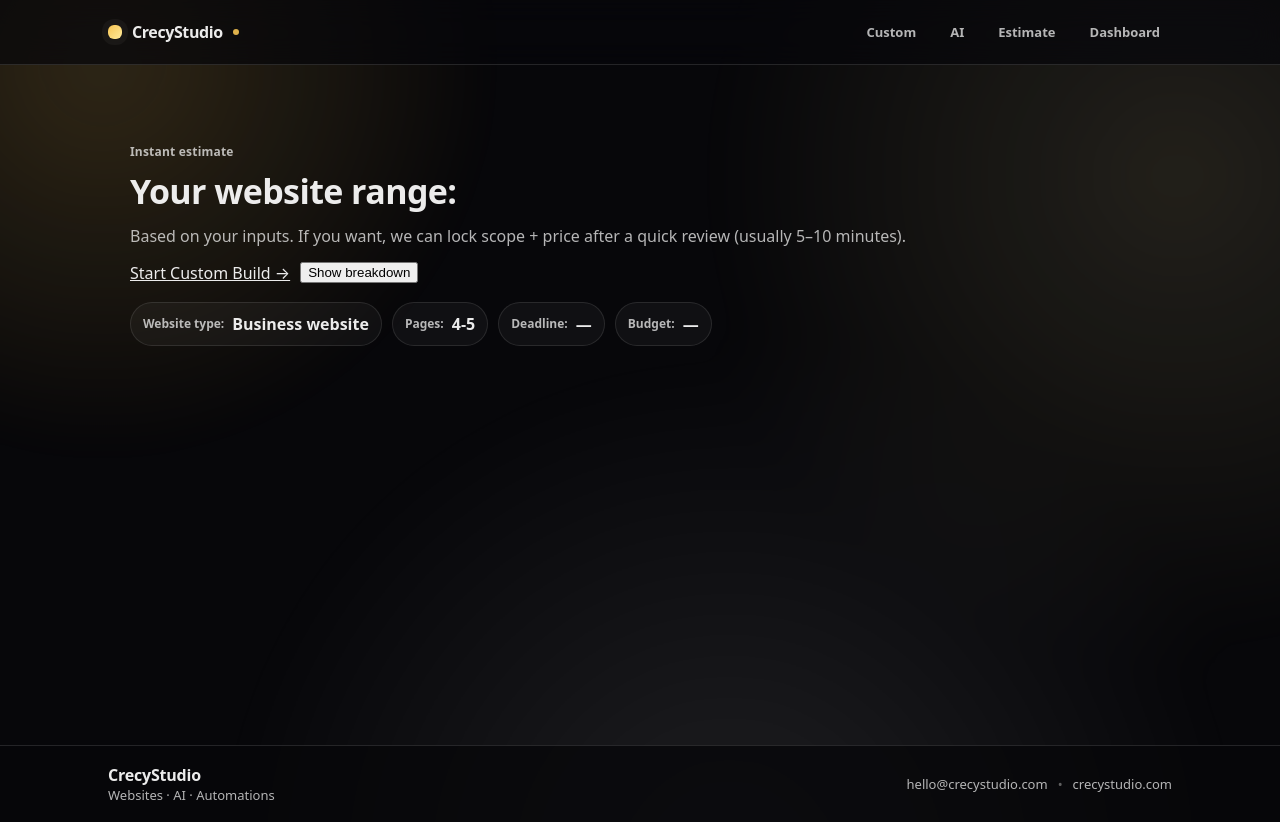
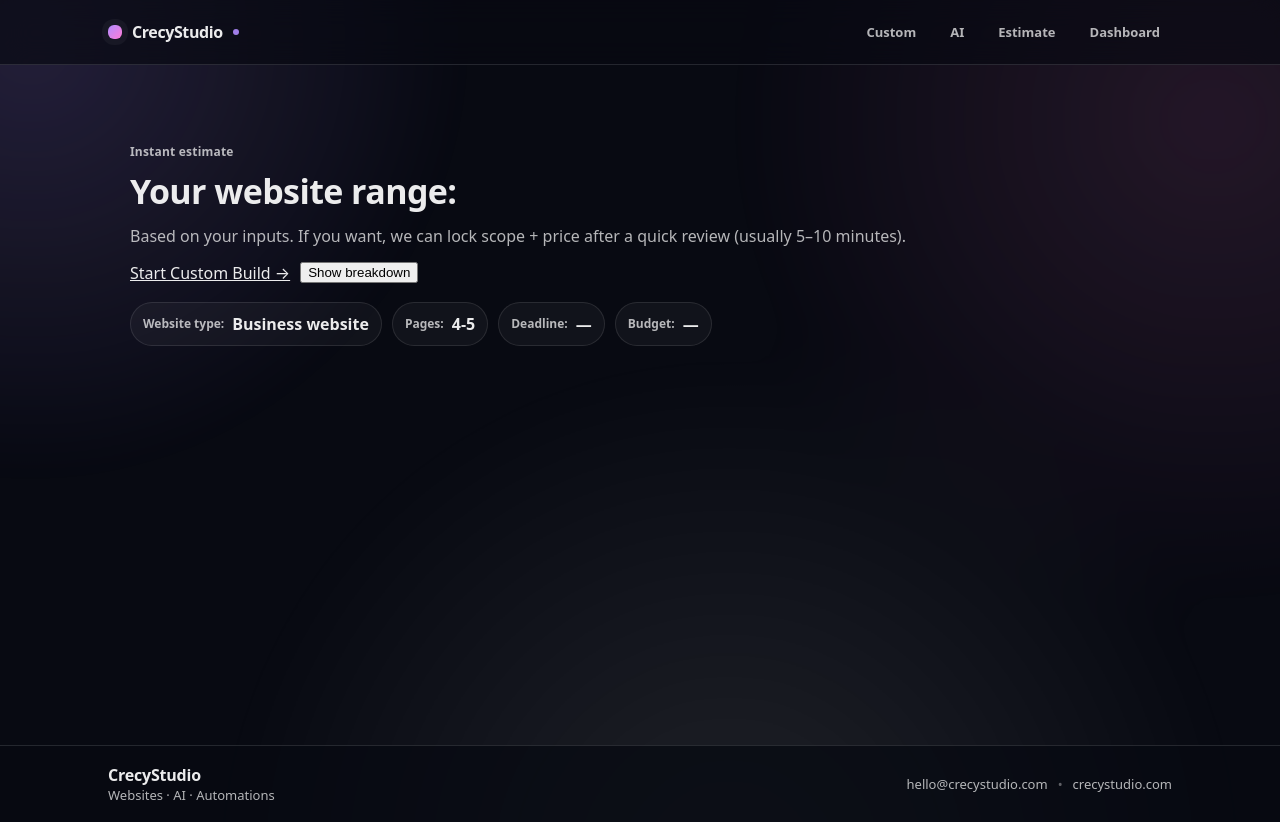
Before and after one commit to kkoly10/website-builder, a Next.js app: page /estimate in a window 1280 px wide. Built offline with nearby package versions, Linux system fonts and the light colour scheme.

Commit message:
Update globals.css

```diff
--- a/app/globals.css
+++ b/app/globals.css
@@ -1,11 +1,11 @@
-/* app/globals.css — THEME 5 (Obsidian + Gold) */
+/* app/globals.css — THEME 6 (Slate + Violet) */
 *{box-sizing:border-box}
 html,body{padding:0;margin:0}
 a{color:inherit}
-:focus-visible{outline:2px solid #f6c453;outline-offset:2px}
+:focus-visible{outline:2px solid #b18cff;outline-offset:2px}
 
 :root{
-  --bg:#07070a;
+  --bg:#080a12;
   --fg:rgba(255,255,255,.92);
   --muted:rgba(255,255,255,.70);
 
@@ -13,8 +13,8 @@ a{color:inherit}
   --panel2:rgba(255,255,255,.09);
   --stroke:rgba(255,255,255,.12);
 
-  --accent:#f6c453;
-  --accent2:#ffea9a;
+  --accent:#b18cff;
+  --accent2:#ff7bd5;
 
   --shadow:0 22px 70px rgba(0,0,0,.55);
   --radius:18px;
@@ -29,8 +29,8 @@ body{background:var(--bg);color:var(--fg);font-family:var(--font);min-height:100
   position:fixed; inset:-20%;
   pointer-events:none; z-index:-1;
   background:
-    radial-gradient(650px 650px at 20% 20%, rgba(246,196,83,.18) 0%, transparent 62%),
-    radial-gradient(760px 760px at 80% 30%, rgba(255,234,154,.12) 0%, transparent 65%),
+    radial-gradient(700px 700px at 16% 18%, rgba(177,140,255,.18) 0%, transparent 64%),
+    radial-gradient(760px 760px at 82% 25%, rgba(255,123,213,.12) 0%, transparent 66%),
     radial-gradient(900px 900px at 55% 92%, rgba(255,255,255,.10) 0%, transparent 60%);
   filter:blur(22px);
   opacity:.95;
@@ -41,7 +41,7 @@ body{background:var(--bg);color:var(--fg);font-family:var(--font);min-height:100
 .topNav{
   position:sticky; top:0; z-index:10;
   backdrop-filter:blur(14px);
-  background:color-mix(in oklab, var(--bg) 70%, transparent);
+  background:color-mix(in oklab, var(--bg) 68%, transparent);
   border-bottom:1px solid var(--stroke);
 }
 .navInner{height:64px;display:flex;align-items:center;justify-content:space-between}
@@ -61,7 +61,7 @@ body{background:var(--bg);color:var(--fg);font-family:var(--font);min-height:100
 }
 .navLink:hover{border-color:var(--stroke);color:var(--fg);background:var(--panel)}
 
-.footer{border-top:1px solid var(--stroke);background:color-mix(in oklab, var(--bg) 76%, transparent)}
+.footer{border-top:1px solid var(--stroke);background:color-mix(in oklab, var(--bg) 74%, transparent)}
 .footerInner{padding:18px;display:flex;align-items:center;justify-content:space-between;gap:12px}
 .footerBrand{font-weight:900;letter-spacing:-.2px}
 .footerMuted{color:var(--muted);font-size:13px}
@@ -72,7 +72,7 @@ body{background:var(--bg);color:var(--fg);font-family:var(--font);min-height:100
 
 input,select,textarea{
   background:rgba(255,255,255,.92);
-  color:#120d06;
+  color:#0b1020;
   border:1px solid rgba(0,0,0,.10);
   border-radius:14px;
   padding:12px 12px;
```
